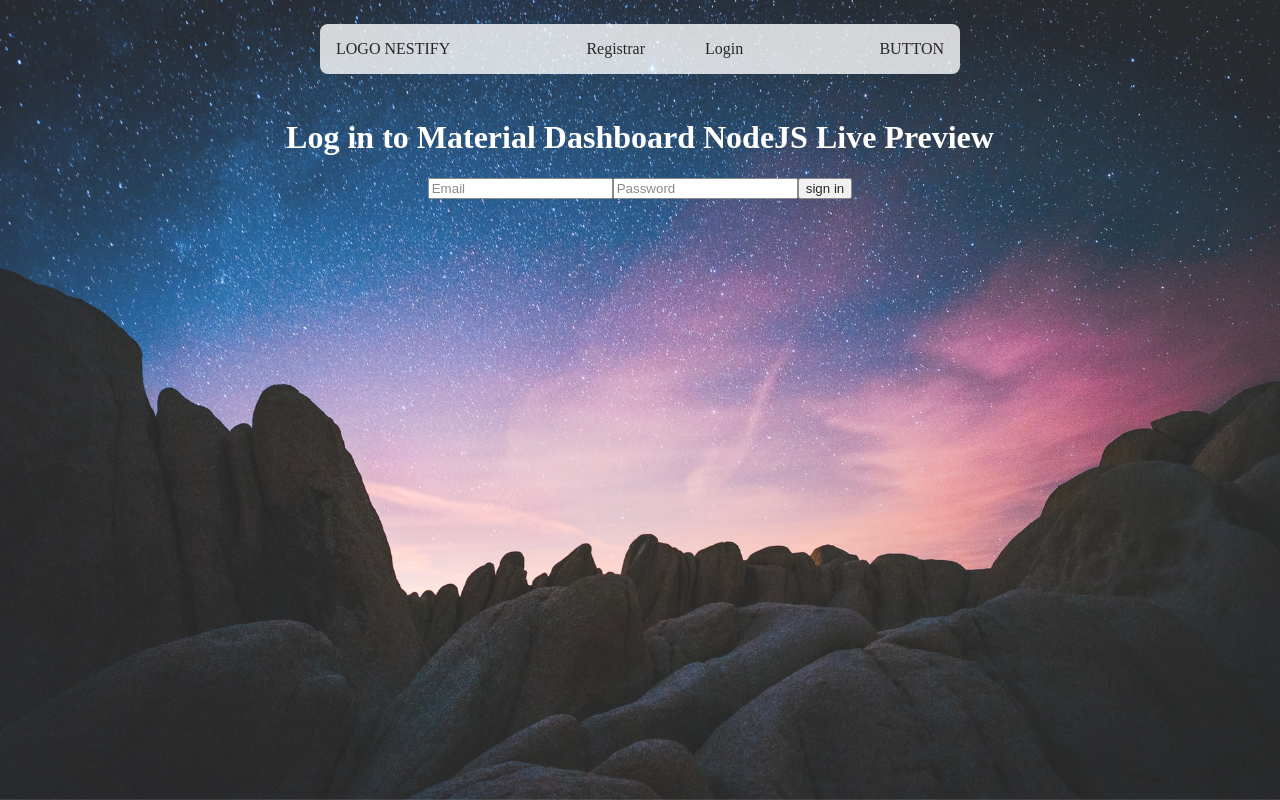
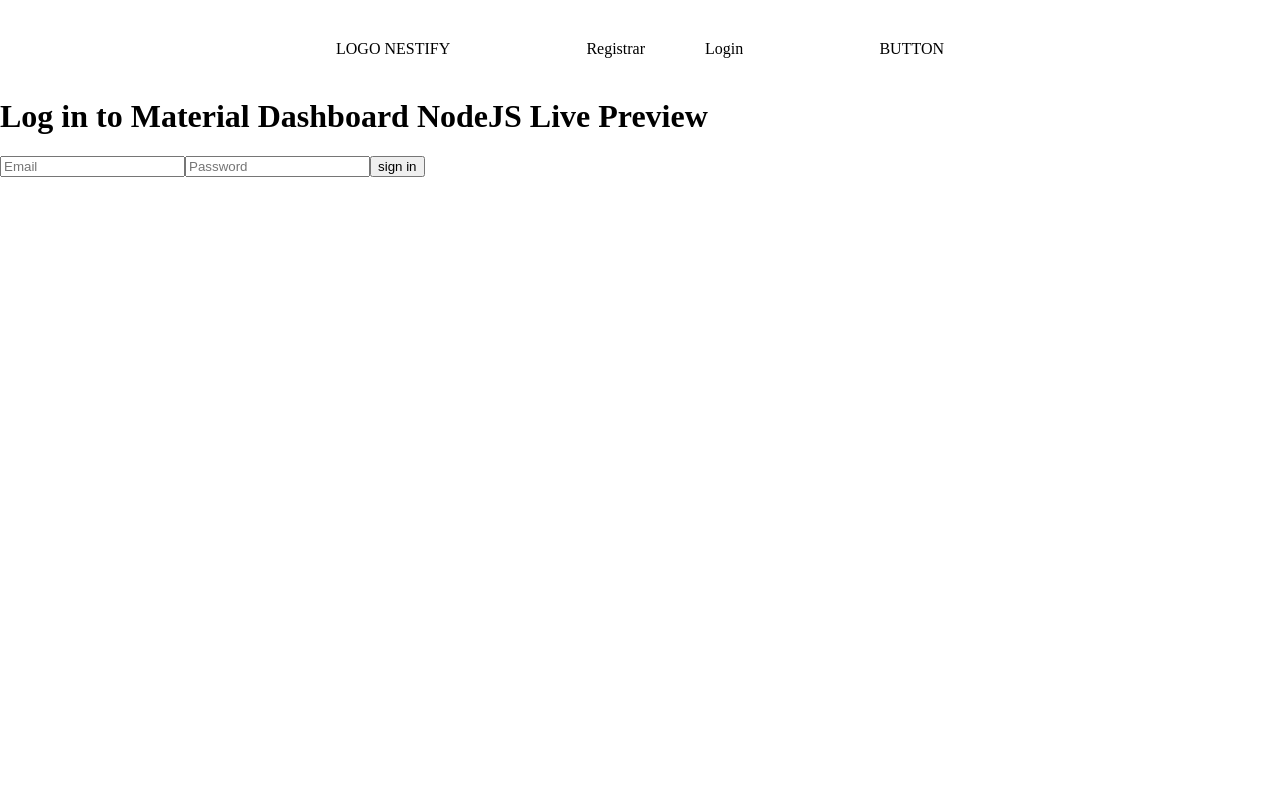
Before and after one commit to sebastianacunam/jhg-yod, a React (Vite) app in the folder frontend/: page /login in a window 1280 px wide. Built offline with nearby package versions, Linux system fonts and the light colour scheme.

Commit message:
initializing scss

```diff
--- /dev/null
+++ b/frontend/src/assets/scss/app.css
@@ -0,0 +1 @@
+/*# sourceMappingURL=app.css.map */
--- /dev/null
+++ b/frontend/src/assets/scss/app.scss
@@ -0,0 +1,2 @@
+@use 'base';
+@use 'layout';
--- /dev/null
+++ b/frontend/src/assets/scss/layout/_login.scss
@@ -0,0 +1,21 @@
+.bgcontainer{
+    background-image: url('../../../assets/images/bg-sign-in-basic.jpeg');
+    background-repeat: no-repeat center center;
+    background-attachment: fixed;
+    background-size: cover;
+    position: absolute;
+    width: 100%;
+    min-height: 100%;
+    opacity: 0.85;
+}
+
+.bg{
+    display: flex;
+    flex-direction: column;
+    justify-content: center;
+    text-align: center;
+}
+
+.fuentes{
+    color: white;
+}
--- a/frontend/src/components/CommonComponents/FormLogin/FormLogin.jsx
+++ b/frontend/src/components/CommonComponents/FormLogin/FormLogin.jsx
@@ -5,7 +5,6 @@ export default function FormLogin() {
     <div>
         <section>
             <form>
-
                 <input type='text' placeholder='Email'/>
                 <input type='text' placeholder='Password'/>
                 <button type='submit'>sign in</button>
--- a/frontend/src/components/CommonComponents/Login/Login.jsx
+++ b/frontend/src/components/CommonComponents/Login/Login.jsx
@@ -5,10 +5,10 @@ import s from '../Login/Login.module.css'
 
 export default function Login() {
   return (
-    <div className={s.bgcontainer}>
-        <div className={s.bg}>
+    <div className='bgcontainer'>
+        <div className='bg'>
             <MenuLogin/>
-            <h1 className={s.fuentes}>Log in to Material Dashboard NodeJS Live Preview</h1>
+            <h1 className='fuentes'>Log in to Material Dashboard NodeJS Live Preview</h1>
             <FormLogin/>
         </div>
     </div>
```
Also changed, not shown: 1 other file (tests, documents, lock files or other folders).
